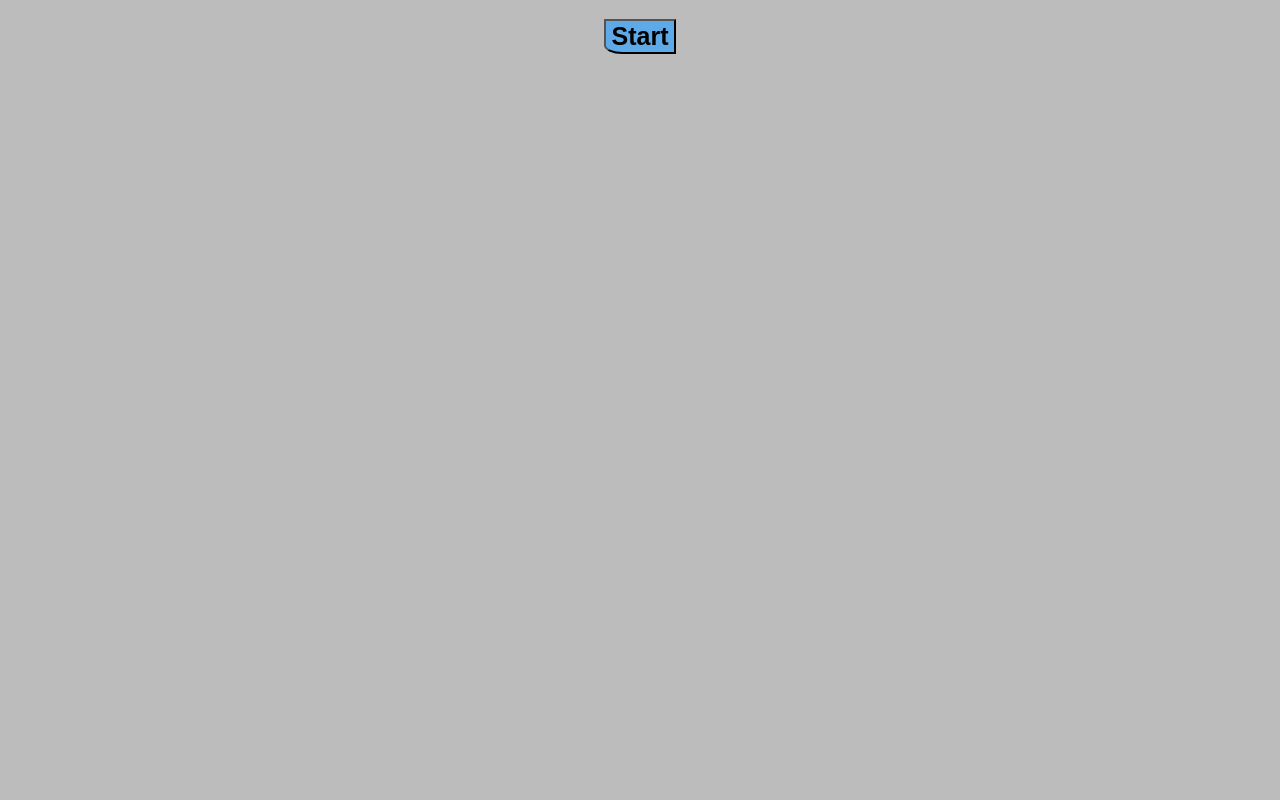
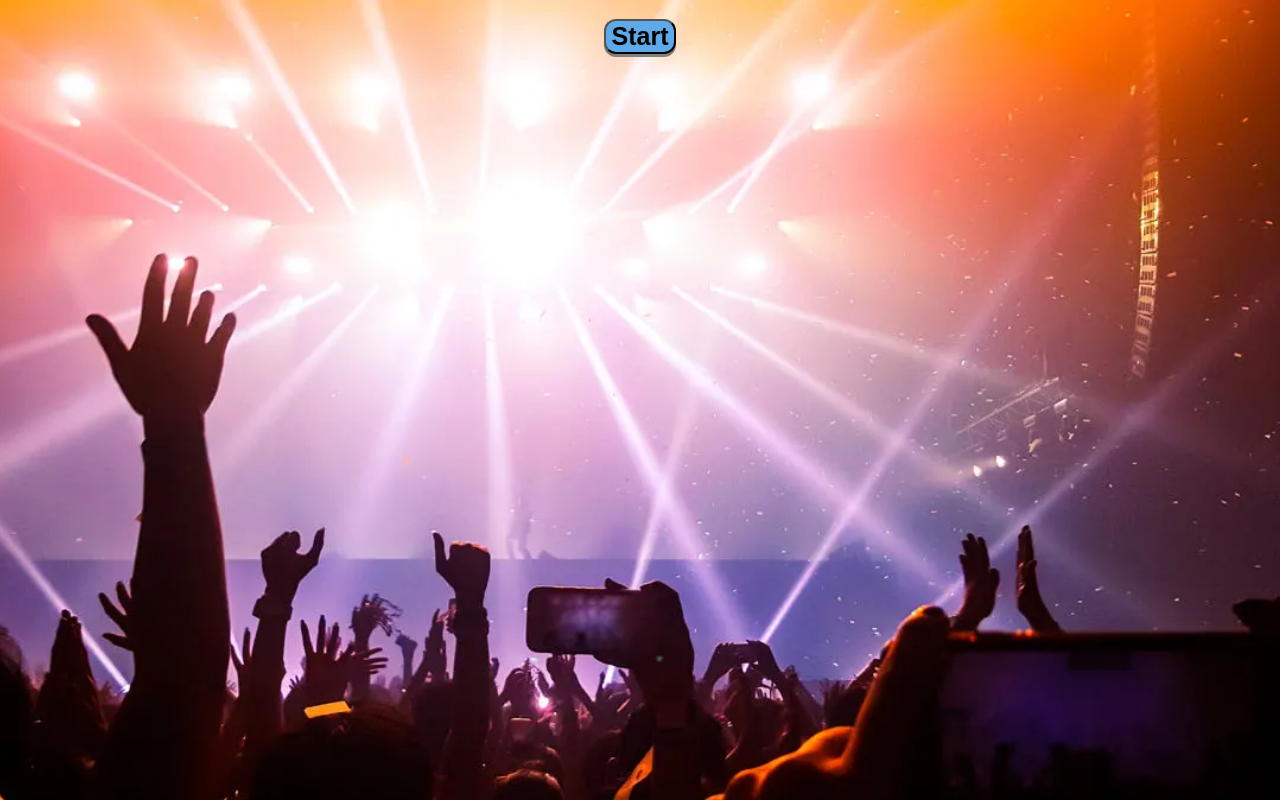
Before and after one commit to Jleimer/Code-Quiz, a plain HTML site: page index.html in a window 1280 px wide. Drawn offline with nearby package versions, Linux system fonts and the light colour scheme.

Commit message:
music quiz final

```diff
--- a/assets/script.js
+++ b/assets/script.js
@@ -52,7 +52,7 @@ function timer(){
     // var timeLeft = 30;
     var timeInterval = setInterval(function() {
         timeLeft = timeLeft - 1
-        timerEl.textContent = timeLeft + "seconds remaining."
+        timerEl.textContent = timeLeft + " Seconds Remaining."
         if (timeLeft <= 0) {
           clearInterval(timeInterval);
           displayMessage();
--- a/assets/style.css
+++ b/assets/style.css
@@ -1,5 +1,9 @@
 body {
-    background-color: rgb(188, 188, 188);
+    background-image: url("../assets/concert.jpg");
+    background-size: cover;
+    background-position: center;
+    background-attachment: fixed;
+    background-position: 80%;
 }
 body div {
     margin-top: 200px
@@ -7,6 +11,7 @@ body div {
 .window {
     text-align: center;
     list-style-position: inside;
+    font-style: color yellow;
 }
 
 h1 {
@@ -39,6 +44,7 @@ ol {
 button {
     background-color: rgb(94, 169, 231);
     font-weight: bold;
-    border-bottom-left-radius: 25%;
+    border-radius: 12px;
     font-size: 25px;
+    box-shadow: 0 3px gray;
 }
```
Also changed, not shown: assets/concert background.jpg (added), assets/concert-background.jpg (added), assets/concert.jpg (added).
